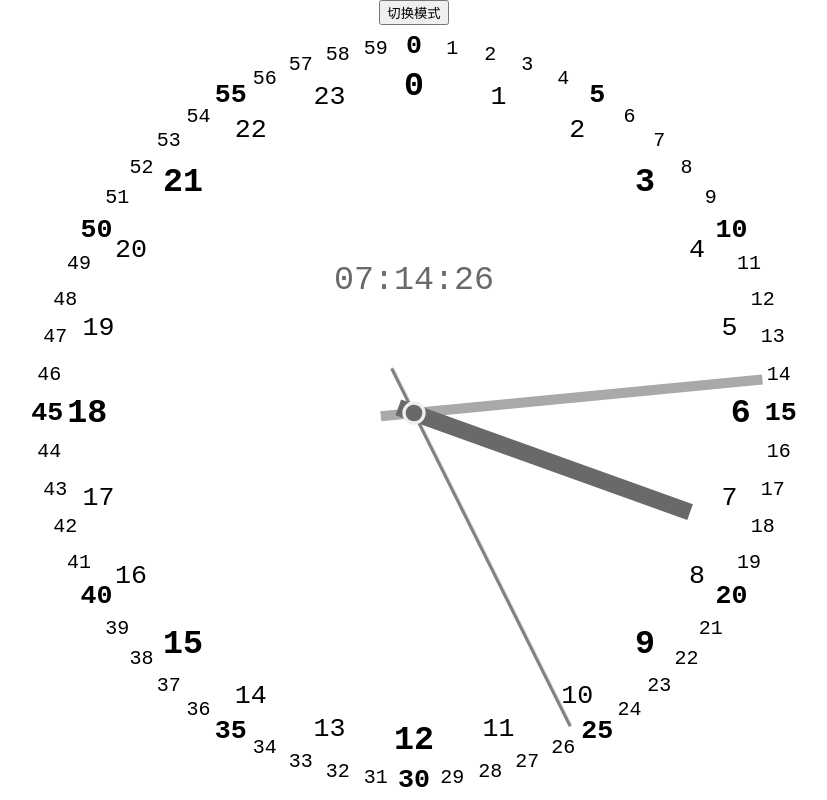
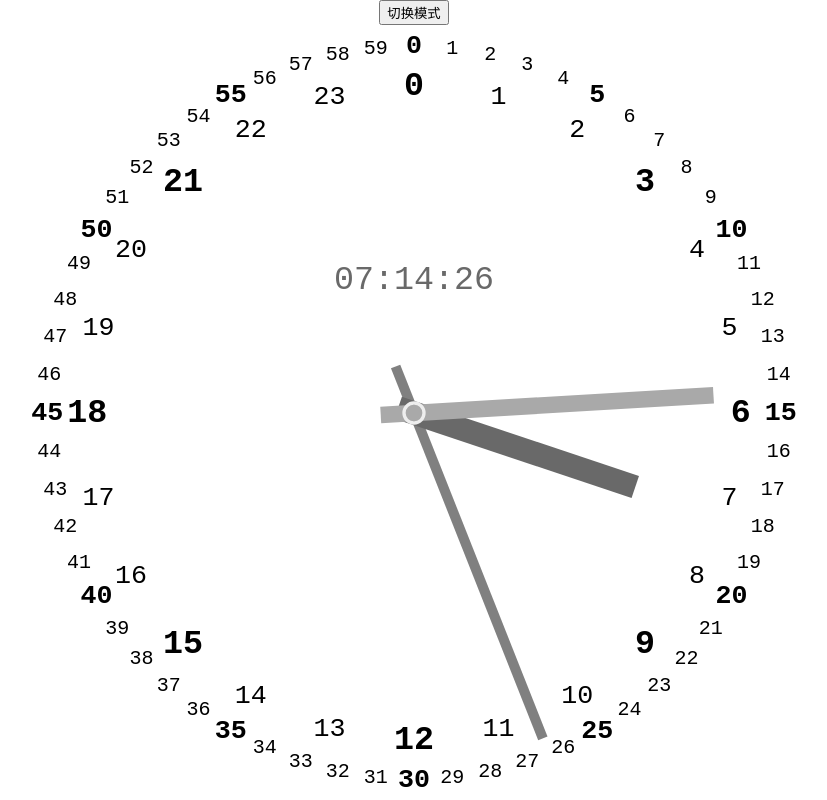
Before and after one commit to SliverKeigo/Clock, a React (Create React App) app: page / in a window 1280 px wide. Shown: the whole page, without its empty margins (226-1053 px from the left). Built offline with nearby package versions, Linux system fonts and the light colour scheme.

Commit message:
Keigo👋: 继续继续

```diff
--- a/public/index.html
+++ b/public/index.html
@@ -29,7 +29,7 @@
     work correctly both with client-side routing and a non-root public URL.
     Learn how to configure a non-root public URL by running `npm run build`.
   -->
-  <title>React App</title>
+  <title>Date Clock</title>
 </head>
 <body>
 <noscript>You need to enable JavaScript to run this app.</noscript>
--- a/src/Clock.tsx
+++ b/src/Clock.tsx
@@ -73,11 +73,9 @@ const Wrapper = styled.div<ClockProps>`
   & .day-second {
     stroke: grey; // 亮色模式下的灰色
   }
-
   & .day-minute {
     stroke: darkgrey;
   }
-
   & .day-hour {
     stroke: dimgrey;
   }
@@ -89,19 +87,19 @@ const Wrapper = styled.div<ClockProps>`
   }
 
   & line.second {
-    stroke-width: 1;
+    stroke-width: 3;
       //transform: ${x => `rotate(${x.s * 6 + x.ms * 6 / 1000}deg)`};
     transition: transform 1s linear; // 添加平滑过渡效果
   }
 
   & line.minute {
-    stroke-width: 3;
+    stroke-width: 5;
       // transform: ${x => `rotate(${x.m * 6}deg)`};
     transition: transform 0.1s linear; // 添加平滑过渡效果
   }
 
   & line.hour {
-    stroke-width: 5;
+    stroke-width: 7;
       // transform: ${x => `rotate(${x.h * 30 + x.m / 2}deg)`};
     transition: transform 0.1s linear; // 添加平滑过渡效果
   }
@@ -110,34 +108,31 @@ const Wrapper = styled.div<ClockProps>`
 
 const Clock = ({h, m, s, ms, isNightMode}: ClockProps) => {
 
-  // React 组件中的状态和效果
-  const [secondHandAngle, setSecondHandAngle] = useState(() => {
-    const now = new Date();
-    return now.getSeconds() * 6; // 初始化角度，每秒6度
-  });
-  const [minuteHandAngle, setMinuteHandAngle] = useState(() => {
-    const now = new Date();
-    return now.getMinutes() * 6; // 每分钟6度
-  });
+  const now = new Date();
+  const hours = now.getHours();
+  const minutes = now.getMinutes();
+  const seconds = now.getSeconds();
+  const milliseconds = now.getMilliseconds();
 
-  const [hourHandAngle, setHourHandAngle] = useState(() => {
-    const now = new Date();
-    // 24小时制，每小时15度，每分钟额外增加0.25度
-    return (now.getHours() * 15) + (now.getMinutes() * 0.25);
-  });
-
-  useEffect(() => {
-    const intervalId = setInterval(() => {
-      // 每秒增加6度
-      setSecondHandAngle(prevAngle => prevAngle + 6);
-      // 每分钟增加0.1度
-      setMinuteHandAngle(prevAngle => prevAngle + 0.1);
-      // 每小时增加15度，所以每分钟增加15 / 60 = 0.25度
-      setHourHandAngle(prevAngle => prevAngle + 0.25);
-    }, 1000);
-
-    return () => clearInterval(intervalId);
-  }, []);
+  // 计算秒针的初始角度，考虑到当前秒和毫秒
+  const initialSecondHandAngle = (seconds + milliseconds / 1000) * 6;
+  // 计算时针的初始角度
+  const initialHourHandAngle = ((hours % 24) * 15) + (minutes * 0.25);
+  // 计算分针的初始角度
+  const initialMinuteHandAngle = minutes * 6 + seconds * 0.1;
+  // 样式对象，包含秒针的初始旋转和CSS动画
+  const secondHandStyle = {
+    transform: `rotate(${initialSecondHandAngle}deg)`,
+    transition: 'transform 0.0005s linear', // 平滑过渡到动画开始的角度
+    animation: `smoothSecondHand 60s linear infinite ${60 - seconds}s`
+  };
+  // 样式对象，包含时针和分针的初始旋转
+  const hourHandStyle = {
+    transform: `rotate(${initialHourHandAngle}deg)`
+  };
+  const minuteHandStyle = {
+    transform: `rotate(${initialMinuteHandAngle}deg)`
+  };
 
   // 计算每个小时数字的位置
   const renderHourMarks = () => {
@@ -174,6 +169,7 @@ const Clock = ({h, m, s, ms, isNightMode}: ClockProps) => {
       const x = radius * Math.cos(angle);
       const y = radius * Math.sin(angle);
 
+
       // 每5分钟加粗字体
       const isMinuteMark = i % 5 === 0;
       marks.push(
@@ -200,25 +196,24 @@ const Clock = ({h, m, s, ms, isNightMode}: ClockProps) => {
       <g fill="#fff">
         {renderHourMarks()}
         {renderMinuteMarks()}
-        {/*<circle*/}
-        {/*  pathLength={"12"}*/}
-        {/*  className={`tick-mark hours ${isNightMode ? 'night-mode' : ''}`}/>*/}
-        {/*<circle*/}
-        {/*  pathLength={"60"}*/}
-        {/*  className={`tick-mark minutes ${isNightMode ? 'night-mode' : ''}`}/>*/}
+        {/* 秒针 */}
         <line y1={15}
               y2={-105}
               className={`hand second ${isNightMode ? 'night-second' : 'day-second'}`}
-              style={{transform: `rotate(${secondHandAngle}deg)`}}></line>
+              style={secondHandStyle}
+        />
+        {/* 时针 */}
+        <line y1={5}
+              y2={-70}
+              className={`hand hour ${isNightMode ? 'night-hour' : 'day-hour'}`}
+              style={hourHandStyle}
+        />
+        {/* 分针 */}
         <line y1={10}
-              y2={-105}
+              y2={-90}
               className={`hand minute ${isNightMode ? 'night-minute' : 'day-minute'}`}
-              style={{transform: `rotate(${minuteHandAngle}deg)`}}></line>
-        <line y1={5}
-              y2={-88}
-              className={`hand hour ${isNightMode ? 'night-hour' : 'day-hour'}`}
-              style={{transform: `rotate(${hourHandAngle}deg)`}}></line>
-
+              style={minuteHandStyle}
+        />
         <circle className={`center-circle ${isNightMode ? 'night-mode' : ''}`}/>
         <text x="0"
               y="-40"
```
